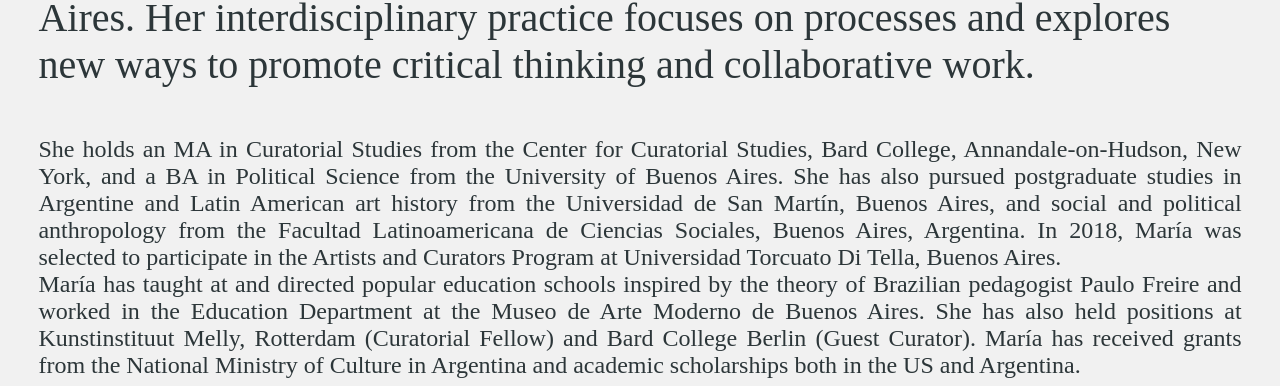
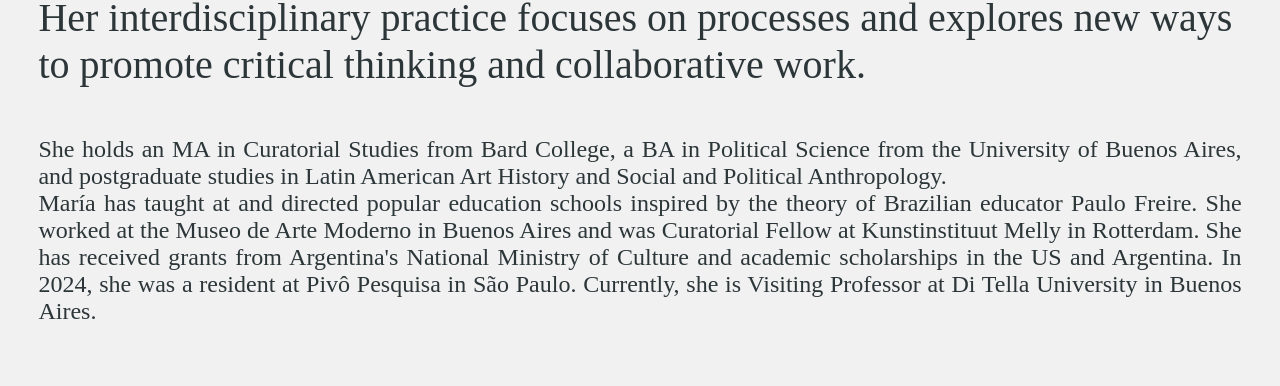
Before and after one commit to tutankaweb/mariacarri, a plain HTML site: page index.html in a window 1280 px wide. Shown: the part 135-521 px from the top of the page. Drawn offline with Linux system fonts and the light colour scheme.

Commit message:
Update 2025 index.html

```diff
--- a/index.html
+++ b/index.html
@@ -24,11 +24,12 @@
 <body>
     <header>
         <title>Maria Carri</title>
-        <h1><span>María Carri</span> is a political scientist, educator, and curator from Buenos Aires. Her interdisciplinary practice focuses on processes and explores new ways to promote critical thinking and collaborative work.</h1>
+        <h1><span>María Carri</span> is a political scientist, curator, and writer from Buenos Aires. Her interdisciplinary practice focuses on processes and explores new ways to promote critical thinking and collaborative work.</h1>
     </header>
     <section class="section1">
-        <p class="justifier">She holds an MA in Curatorial Studies from the Center for Curatorial Studies, Bard College, Annandale-on-Hudson, New York, and a BA in Political Science from the University of Buenos Aires. She has also pursued postgraduate studies in Argentine and Latin American art history from the Universidad de San Martín, Buenos Aires, and social and political anthropology from the Facultad Latinoamericana de Ciencias Sociales, Buenos Aires, Argentina. In 2018, María was selected to participate in the Artists and Curators Program at Universidad Torcuato Di Tella, Buenos Aires.
-        <br>María has taught at and directed popular education schools inspired by the theory of Brazilian pedagogist Paulo Freire and worked in the Education Department at the Museo de Arte Moderno de Buenos Aires. She has also held positions at Kunstinstituut Melly, Rotterdam (Curatorial Fellow) and Bard College Berlin (Guest Curator). María has received grants from the National Ministry of Culture in Argentina and academic scholarships both in the US and Argentina.</p>
+        <p class="justifier">She holds an MA in Curatorial Studies from Bard College, a BA in Political Science from the University of Buenos Aires, and postgraduate studies in Latin American Art History and Social and Political Anthropology.
+        <br>María has taught at and directed popular education schools inspired by the theory of Brazilian educator Paulo Freire. She worked at the Museo de Arte Moderno in Buenos Aires and was  Curatorial Fellow at Kunstinstituut Melly in Rotterdam. She has received grants from Argentina's National Ministry of Culture and academic scholarships in the US and Argentina. In 2024, she was a resident at Pivô Pesquisa in São Paulo. Currently, she is Visiting Professor at Di Tella University in Buenos Aires.
+</p>
     </section>
     <article class="article1">
         <h3 class="subtitulos">Exhibition</h3>
```
